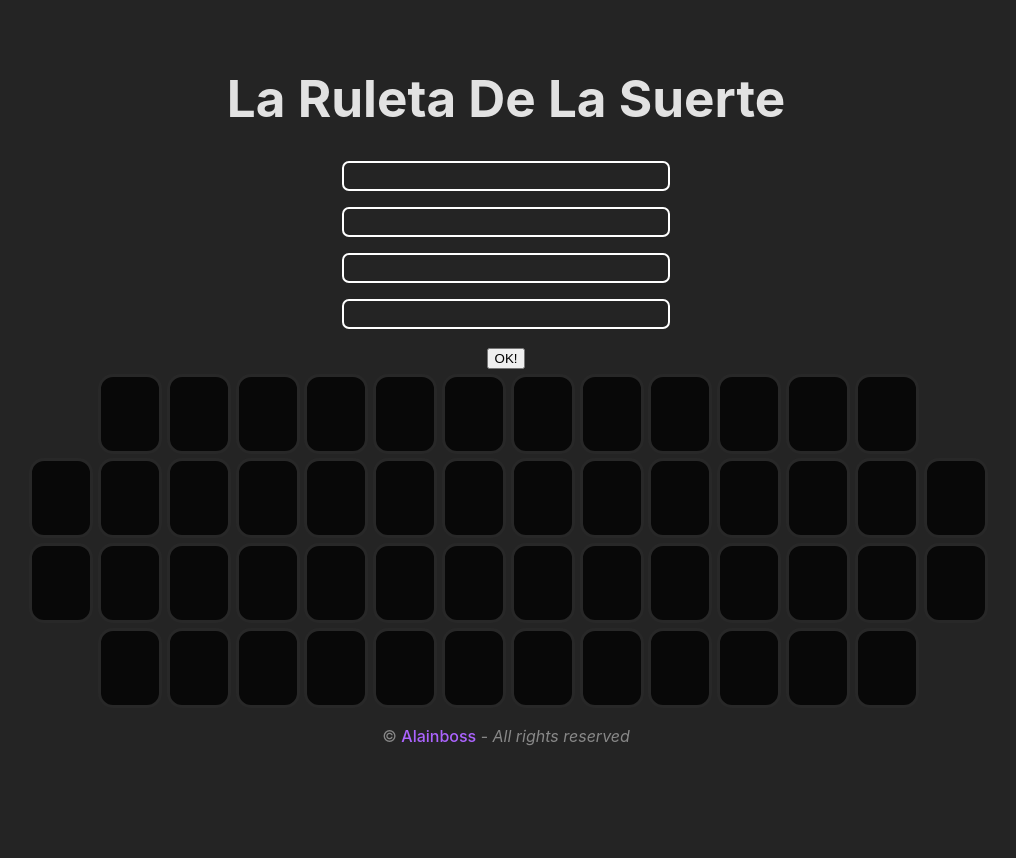
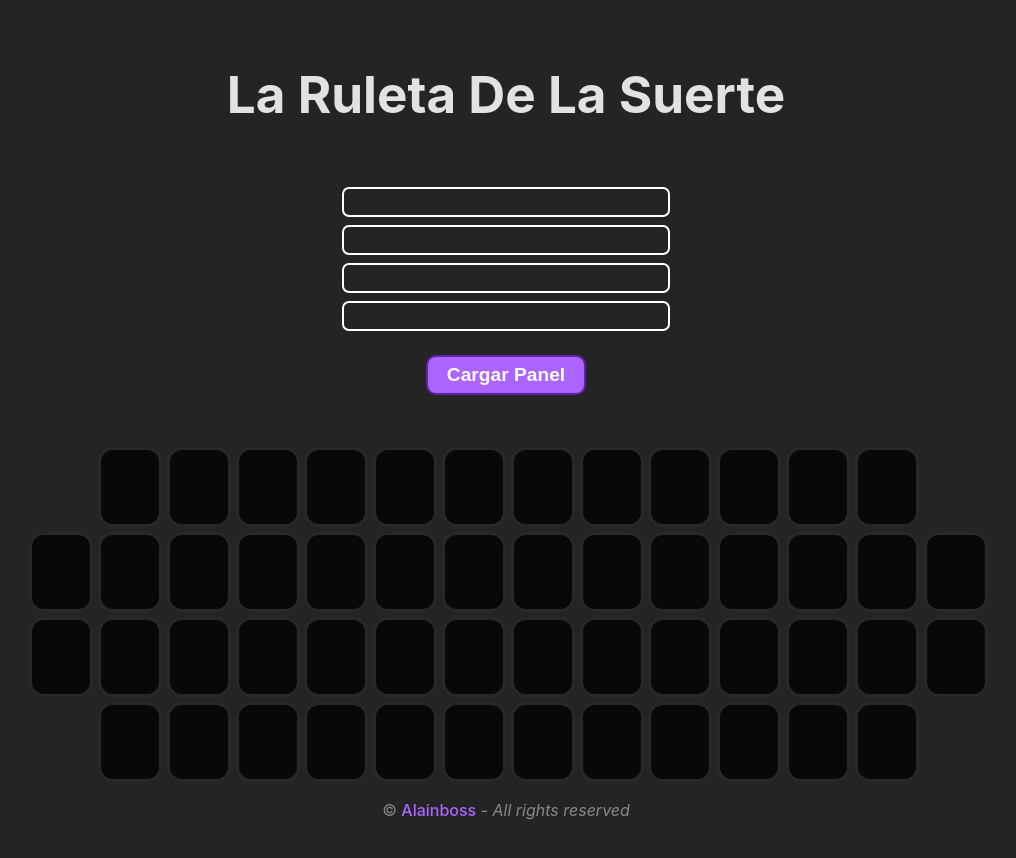
Before and after one commit to miverabusiness/ruleta-de-la-suerte, a React (Vite) app: page / in a window 1280 px wide. Shown: the top 858 px of the page, without its empty margins (134-1150 px from the left). Before the commit the page ends 800 px from the top, so only its background shows below. Built offline with nearby package versions, Linux system fonts and the light colour scheme.

Commit message:
input styles

```diff
--- a/src/App.css
+++ b/src/App.css
@@ -7,3 +7,7 @@
 .info-text {
 	color: #888;
 }
+
+h1 {
+	margin-bottom: 4rem;
+}
--- a/src/components/panel/Panel.css
+++ b/src/components/panel/Panel.css
@@ -11,6 +11,26 @@ input {
 	width: 20rem;
 	height: 1.5rem;
 	color: white;
-	margin-bottom: 1rem;
+	margin-bottom: 0.5rem;
 	font-size: 1.2rem;
 }
+
+.cargar-panel {
+	background-color: #ac64ff;
+	border: solid 2px #5e20a4;
+	border-radius: 10px;
+	width: 10rem;
+	height: 2.5rem;
+	color: white;
+	font-weight: 600;
+	font-size: 1.2rem;
+	cursor: pointer;
+	transition: 0.7s;
+	margin-top: 1rem;
+	margin-bottom: 3rem;
+}
+
+.cargar-panel:hover {
+	background: none;
+	border: solid 2px white;
+}
--- a/src/components/panel/Panel.jsx
+++ b/src/components/panel/Panel.jsx
@@ -112,7 +112,9 @@ function Panel() {
 			<br />
 			<input type="text" value={inputValue4} onChange={handleChange4} />
 			<br />
-			<button onClick={handleSave}>OK!</button>
+			<button className="cargar-panel" onClick={handleSave}>
+				Cargar Panel
+			</button>
 			{filas}
 		</>
 	);
```
